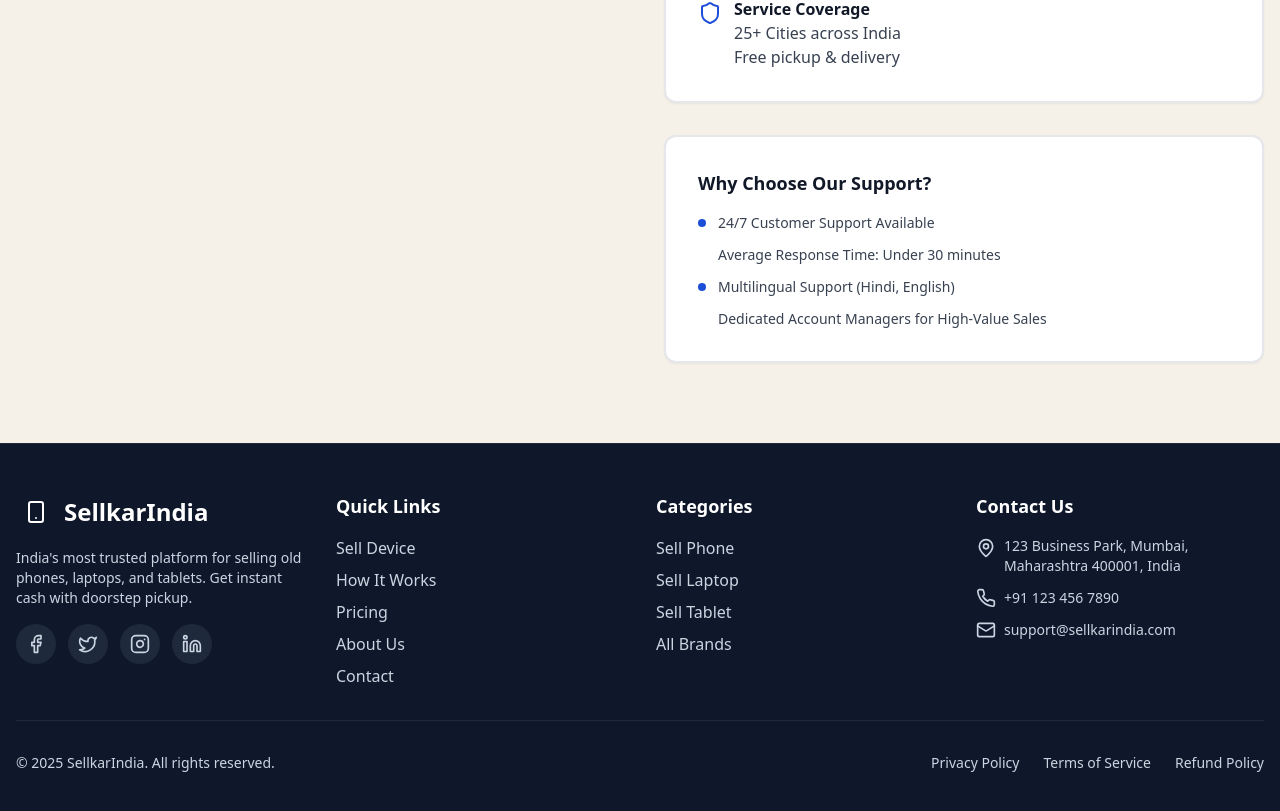
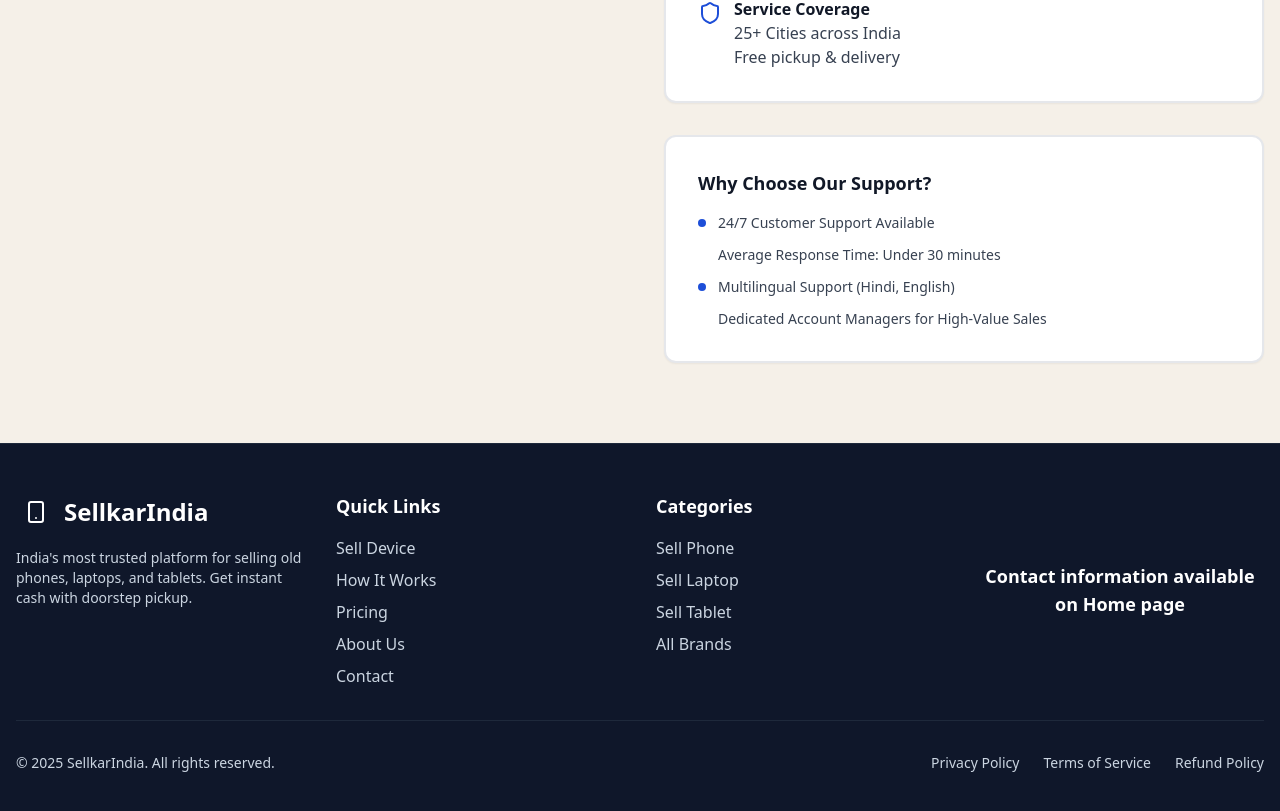
Before and after one commit to yasmeenyasmeen0507-oss/6-40pm-26-oct, a React (Vite) app: page / in a window 1280 px wide. Shown: the part 3867-4678 px from the top of the page. Built offline with nearby package versions, Linux system fonts and the light colour scheme; no server answers; the database is empty; the HTML template or start-up script is replaced by a standard one.

Commit message:
Refactor Footer component to remove social links
Removed social media links and contact information from the footer component. Updated the layout to maintain structure.

```diff
--- a/src/components/Footer.tsx
+++ b/src/components/Footer.tsx
@@ -1,4 +1,4 @@
-import { Smartphone, Mail, Phone, MapPin, Facebook, Twitter, Instagram, Linkedin } from "lucide-react";
+import { Smartphone } from "lucide-react";
 import { Link } from "react-router-dom";
 
 const Footer = () => {
@@ -8,6 +8,7 @@ const Footer = () => {
     <footer className="bg-slate-900 text-slate-300 border-t border-slate-800">
       <div className="container mx-auto px-4 py-12">
         <div className="grid md:grid-cols-4 gap-8 mb-8">
+          {/* First Column: Logo and Tagline (Kept) */}
           <div>
             <div className="flex items-center gap-2 mb-4">
               <div className="bg-gradient-to-br from-blue-500 to-blue-600 p-2 rounded-lg">
@@ -18,42 +19,10 @@ const Footer = () => {
             <p className="text-sm mb-4">
               India's most trusted platform for selling old phones, laptops, and tablets. Get instant cash with doorstep pickup.
             </p>
-            <div className="flex gap-3">
-              <a
-                href="https://facebook.com"
-                target="_blank"
-                rel="noopener noreferrer"
-                className="w-10 h-10 rounded-full bg-slate-800 hover:bg-blue-600 flex items-center justify-center transition-colors"
-              >
-                <Facebook className="w-5 h-5" />
-              </a>
-              <a
-                href="https://twitter.com"
-                target="_blank"
-                rel="noopener noreferrer"
-                className="w-10 h-10 rounded-full bg-slate-800 hover:bg-blue-400 flex items-center justify-center transition-colors"
-              >
-                <Twitter className="w-5 h-5" />
-              </a>
-              <a
-                href="https://instagram.com"
-                target="_blank"
-                rel="noopener noreferrer"
-                className="w-10 h-10 rounded-full bg-slate-800 hover:bg-pink-600 flex items-center justify-center transition-colors"
-              >
-                <Instagram className="w-5 h-5" />
-              </a>
-              <a
-                href="https://linkedin.com"
-                target="_blank"
-                rel="noopener noreferrer"
-                className="w-10 h-10 rounded-full bg-slate-800 hover:bg-blue-700 flex items-center justify-center transition-colors"
-              >
-                <Linkedin className="w-5 h-5" />
-              </a>
-            </div>
+            {/* Removed Social Media Links */}
           </div>
 
+          {/* Second Column: Quick Links (Kept) */}
           <div>
             <h3 className="text-white font-bold text-lg mb-4">Quick Links</h3>
             <ul className="space-y-2">
@@ -85,6 +54,7 @@ const Footer = () => {
             </ul>
           </div>
 
+          {/* Third Column: Categories (Kept) */}
           <div>
             <h3 className="text-white font-bold text-lg mb-4">Categories</h3>
             <ul className="space-y-2">
@@ -111,30 +81,11 @@ const Footer = () => {
             </ul>
           </div>
 
-          <div>
-            <h3 className="text-white font-bold text-lg mb-4">Contact Us</h3>
-            <ul className="space-y-3">
-              <li className="flex items-start gap-2">
-                <MapPin className="w-5 h-5 mt-0.5 flex-shrink-0" />
-                <span className="text-sm">
-                  123 Business Park, Mumbai,
-                  <br />
-                  Maharashtra 400001, India
-                </span>
-              </li>
-              <li className="flex items-center gap-2">
-                <Phone className="w-5 h-5 flex-shrink-0" />
-                <a href="tel:+911234567890" className="text-sm hover:text-white transition-colors">
-                  +91 123 456 7890
-                </a>
-              </li>
-              <li className="flex items-center gap-2">
-                <Mail className="w-5 h-5 flex-shrink-0" />
-                <a href="mailto:support@sellkarindia.com" className="text-sm hover:text-white transition-colors">
-                  support@sellkarindia.com
-                </a>
-              </li>
-            </ul>
+          {/* Fourth Column: Contact Us (Removed) */}
+          <div className="flex items-center justify-center h-full">
+                <h3 className="text-white text-center font-bold text-lg">
+                    Contact information available on Home page
+                </h3>
             </div>
         </div>
 
```
Lines whose indentation alone changed are shown as unchanged.
